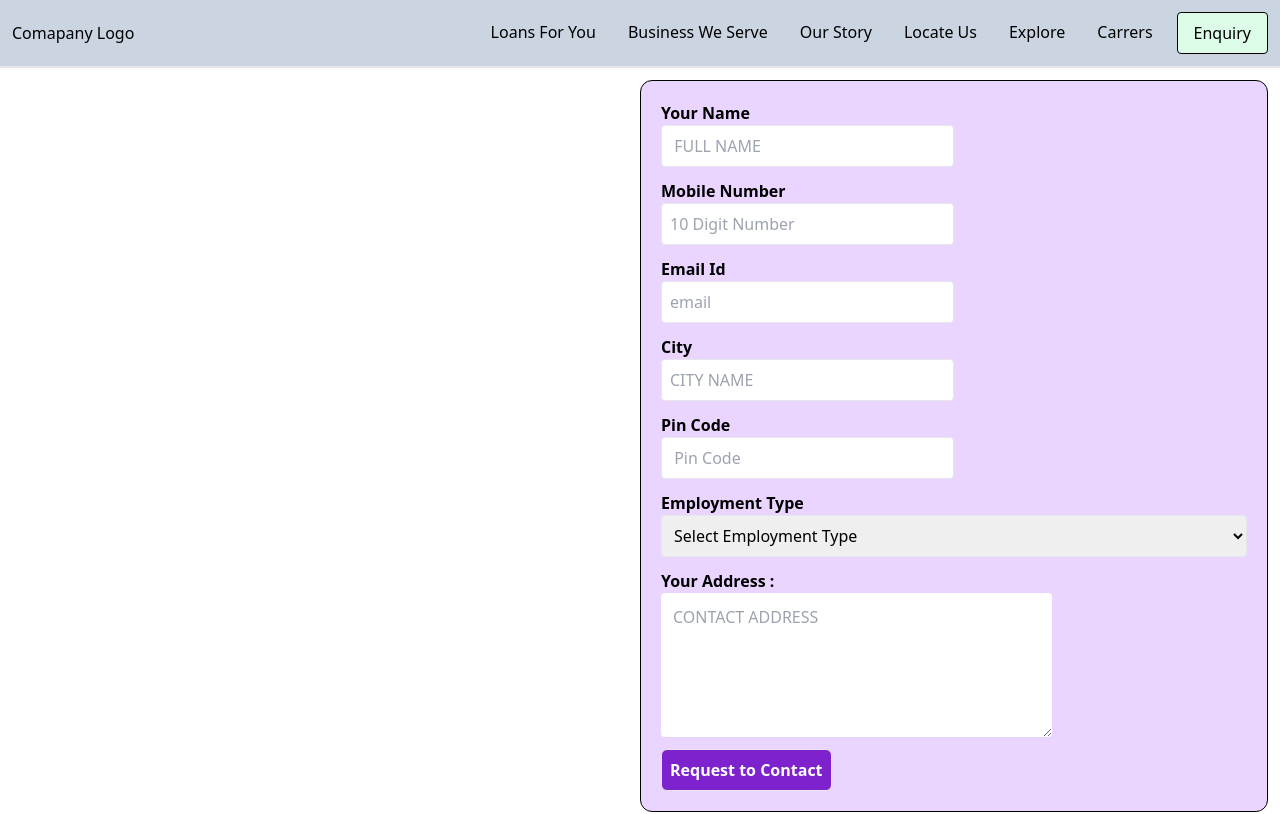
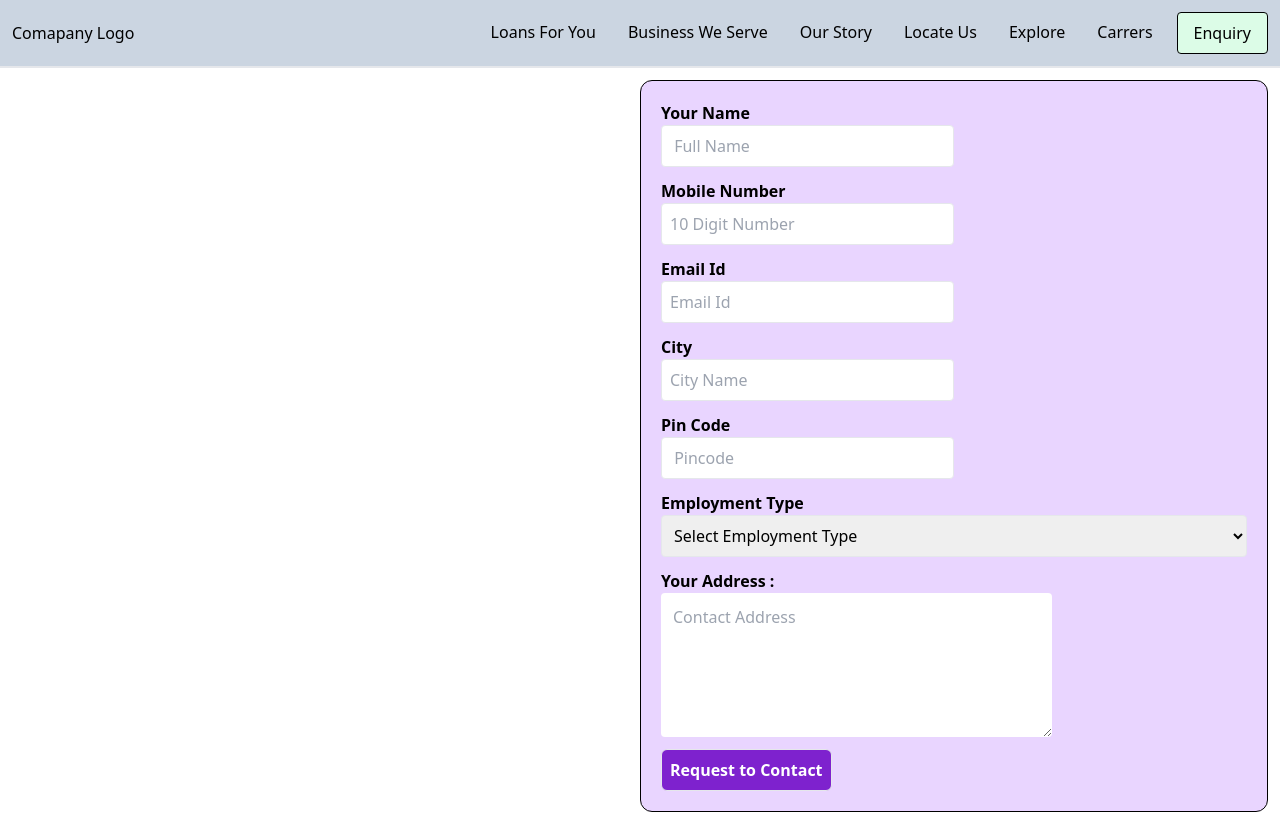
Before and after one commit to Gautham3497/personalproject-1-dsa, a React (Create React App) app: page /enquiry in a window 1280 px wide. Shown: the top 814 px of the page. Built offline with nearby package versions, Linux system fonts and the light colour scheme.

Commit message:
renaming the placeholder

```diff
--- a/src/Components/Enquiry.jsx
+++ b/src/Components/Enquiry.jsx
@@ -42,7 +42,7 @@ const Enquiry = () => {
                 type="text"
                 name="user_name"
                 id="name"
-                className=" w-1/2 rounded border p-2 uppercase focus:outline-none focus:ring focus:ring-purple-500"
+                className=" w-1/2 rounded border p-2  focus:outline-none focus:ring focus:ring-purple-500"
                 placeholder=" Full Name"
                 required
               />
@@ -58,6 +58,7 @@ const Enquiry = () => {
                 className="w-1/2 rounded border p-2 focus:outline-none focus:ring focus:ring-purple-500"
                 placeholder="10 Digit Number"
                 required
+                maxLength={10}
               />
             </div>
             <div className="mb-3 flex flex-col">
@@ -68,8 +69,8 @@ const Enquiry = () => {
                 type="email"
                 name="user_email"
                 id="mail"
-                className="w-1/2 rounded border p-2 lowercase focus:outline-none focus:ring focus:ring-purple-500"
-                placeholder="Email"
+                className="w-1/2 rounded border p-2  focus:outline-none focus:ring focus:ring-purple-500"
+                placeholder="Email Id"
                 required
               />
             </div>
@@ -81,7 +82,7 @@ const Enquiry = () => {
                 type="text"
                 name="user_cityname"
                 id="city"
-                className="w-1/2 rounded border p-2 uppercase focus:outline-none focus:ring focus:ring-purple-500"
+                className="w-1/2 rounded border p-2  focus:outline-none focus:ring focus:ring-purple-500"
                 placeholder="City Name"
                 required
               />
@@ -95,7 +96,8 @@ const Enquiry = () => {
                 name="user_pincode"
                 id="pin"
                 className="w-1/2 rounded border p-2 focus:outline-none focus:ring focus:ring-purple-500"
-                placeholder=" Pin Code"
+                placeholder=" Pincode"
+                maxLength={6}
                 required
               />
             </div>
@@ -124,7 +126,7 @@ const Enquiry = () => {
                 id="address"
                 cols="20"
                 rows="5"
-                className="w-8/12 rounded  p-3 uppercase focus:outline-none focus:ring focus:ring-purple-500"
+                className="w-8/12 rounded  p-3  focus:outline-none focus:ring focus:ring-purple-500"
                 placeholder="Contact Address"
                 required
               ></textarea>
```
